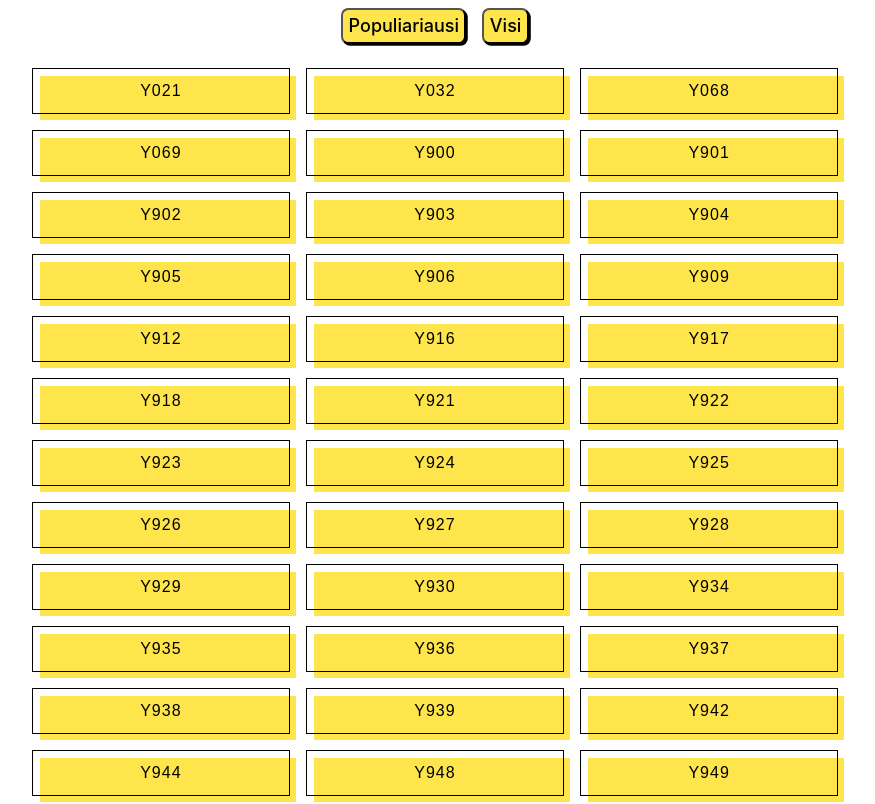
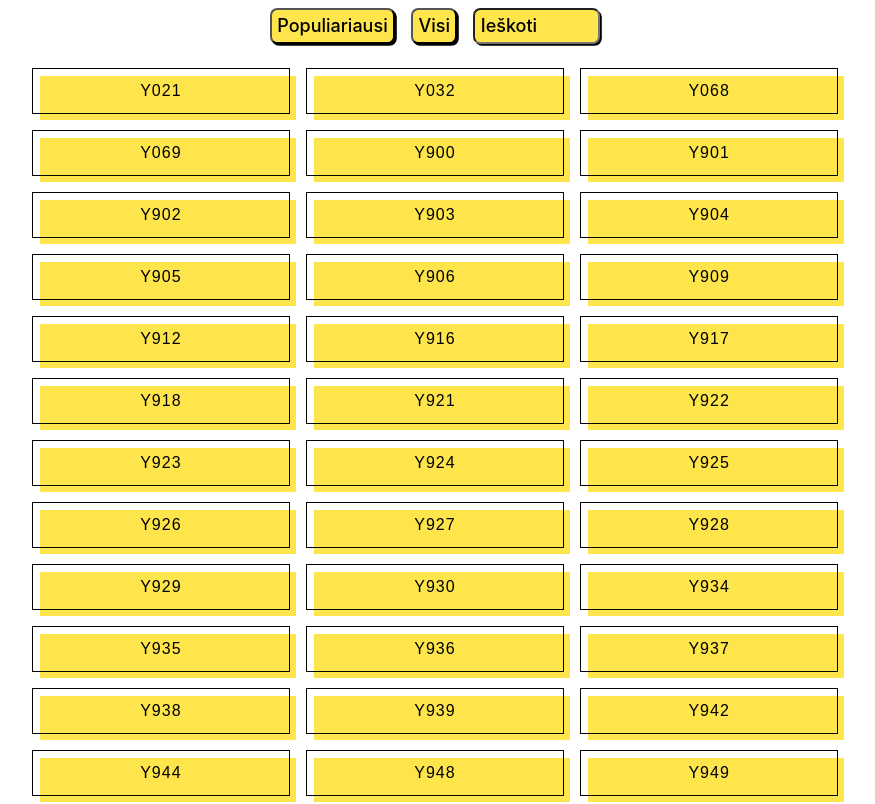
Before and after one commit to Mancefas/Y-something, a React (Create React App) app: page / in a window 1280 px wide. Shown: the top 804 px of the page, without its empty margins (205-1080 px from the left). Built offline with nearby package versions, Linux system fonts and the light colour scheme.

Commit message:
added search button

```diff
--- a/src/App.css
+++ b/src/App.css
@@ -77,3 +77,26 @@
   transform: translate(0.05em, 0.05em);
   box-shadow: 0.05em 0.05em;
 }
+
+.seachInput {
+  background: #ffe54c;
+  color: black;
+  font-family: inherit;
+  width: 7rem;
+  padding: 0.3em 0.3em;
+  font-weight: 500;
+  font-size: 18px;
+  border-radius: 0.4em;
+  box-shadow: 0.1em 0.1em;
+  margin: 0.5rem;
+}
+
+.seachInput:focus {
+  transform: translate(-0.05em, -0.05em);
+  box-shadow: 0.15em 0.15em;
+}
+
+.seachInput::placeholder {
+  color: black;
+  font-weight: 500;
+}
--- a/src/App.js
+++ b/src/App.js
@@ -6,6 +6,7 @@ import { data, sameText } from "./store/data";
 function App() {
   const [showClipboard, setShowClipboard] = useState(false);
   const [initData, setInitData] = useState(data);
+  const [searchInput, setSearchInput] = useState("");
 
   useEffect(() => {
     const timer = setTimeout(() => setShowClipboard(false), 1500);
@@ -33,7 +34,17 @@ function App() {
 
   const wholeData = () => {
     setInitData(data);
+    setSearchInput("");
   };
+
+  const searchedData = () => {
+    const findDataWithInput = data.filter((item) =>
+      item.name.includes(searchInput.toUpperCase())
+    );
+    setInitData(findDataWithInput);
+  };
+
+  useEffect(() => searchedData(), [searchInput]);
 
   return (
     <div className="App">
@@ -44,6 +55,13 @@ function App() {
         <button onClick={wholeData} className="filterBtn">
           Visi
         </button>
+        <input
+          className="seachInput"
+          placeholder="Ieškoti"
+          type="text"
+          value={searchInput}
+          onChange={(e) => setSearchInput(e.target.value)}
+        ></input>
       </div>
       {showClipboard && <CheckMark />}
       <div className="btnsDiv">
```
